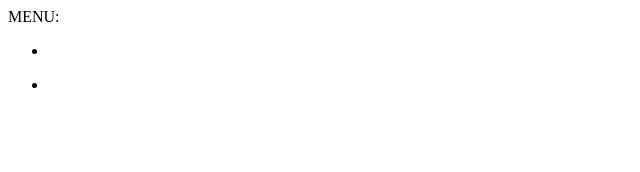
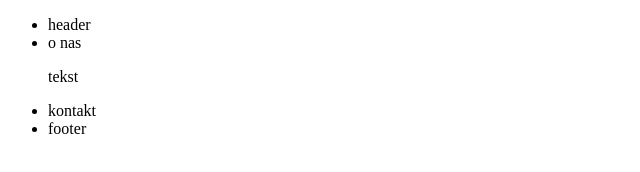
Before and after one commit to GosiaSamosia/html-zadanie9, a plain HTML site: page index.html in a window 1280 px wide. Shown: the whole page, without its empty margins (0-640 px from the left). Drawn offline with Linux system fonts and the light colour scheme.

Commit message:
html menu poprawka

```diff
--- a/index.html
+++ b/index.html
@@ -5,20 +5,20 @@
     <title>Document</title>
 </head>
 <body>
-   MENU:
-    <!--nav>ul>hdr#main+li#o-nas+li#kontakt+ftr#footer-->
 
+<!--
+       nav>ul>(li#main{header})+(li#o-nas{o nas}>p.tekst{tekst})+(li#kontakt{kontakt})+(li#footer{footer})
+   -->
 
-    <!--nav>ul>(hdr#main)+(li#o-nas>p.tekst)+(li#kontakt)+(ftr#footer)-->
 
     <nav>
         <ul>
-        <header id="main"></header>
-        <li id="o-nas">
-            <p class="tekst"></p>
+            <li id="main">header</li>
+            <li id="o-nas">o nas
+                <p class="tekst">tekst</p>
             </li>
-        <li id="kontakt"></li>
-        <footer id="footer"></footer>
+            <li id="kontakt">kontakt</li>
+            <li id="footer">footer</li>
         </ul>
     </nav>
 
```
Lines whose indentation alone changed are shown as unchanged.
